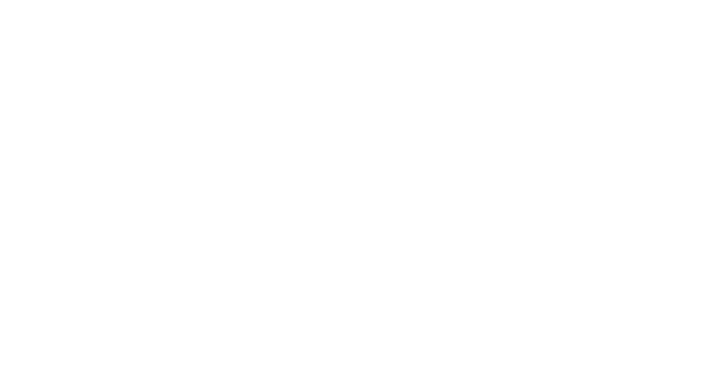
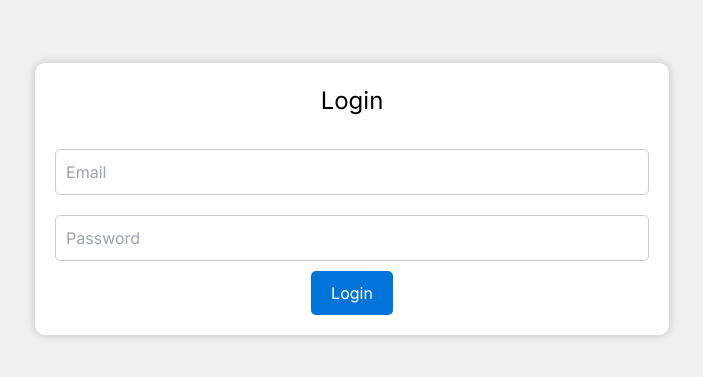
Before and after one commit to rubelmollik86/nitex-task-project, a React (Create React App) app: page /login in a window 1280 px wide. Before the commit this address had no page. Shown: the part 201-578 px from the top of the page, without its empty margins (288-991 px from the left). Built offline with nearby package versions, Linux system fonts and the light colour scheme.

Commit message:
create login and sign up page

```diff
--- a/src/App.js
+++ b/src/App.js
@@ -5,6 +5,7 @@
 import About from "./component/About/About";
 import Services from "./component/Services/Services";
 import ContactUs from "./component/ContactUs/ContactUs";
+import LoginForm from "./component/LoginPage/LoginPage";
 
 function App() {
   return (
@@ -14,6 +15,7 @@
         <Route path="/about" element={<About />} />
         <Route path="/service" element={<Services />} />
         <Route path="/contact" element={< ContactUs />} />
+        <Route path="/login" element={< LoginForm />} />
       </Routes>
     </div>
   );
--- a/src/component/Home/Home.js
+++ b/src/component/Home/Home.js
@@ -7,6 +7,8 @@
 import PressCoverage from "../PressCoverage/PressCoverage";
 import Testimonials from "../Testimonials/Testimonials";
 import Footer from "../Footer/Footer";
+import LoginForm from "../LoginPage/LoginPage";
+import SignupForm from "../SgnUpPage/SgnUpPage";
 
 const Home = () => {
   return (
@@ -19,6 +21,8 @@
       <PressCoverage />
       <Testimonials />
       <Footer />
+      <LoginForm />
+      <SignupForm/>
     </div>
   );
 };
--- /dev/null
+++ b/src/component/LoginPage/LoginPage.css
@@ -0,0 +1,42 @@
+.login-container {
+    display: flex;
+    justify-content: center;
+    align-items: center;
+    height: 100vh;
+    background-color: #f0f0f0;
+}
+
+.login-form {
+    background-color: #ffffff;
+    padding: 20px;
+    border-radius: 10px;
+    box-shadow: 0 0 10px rgba(0, 0, 0, 0.2);
+    text-align: center;
+}
+
+.login-form h2 {
+    font-size: 24px;
+    margin-bottom: 20px;
+}
+
+.login-form input {
+    width: 100%;
+    padding: 10px;
+    margin: 10px 0;
+    border: 1px solid #ccc;
+    border-radius: 5px;
+    font-size: 16px;
+}
+
+.login-form button {
+    background-color: #0074d9;
+    color: #fff;
+    padding: 10px 20px;
+    border: none;
+    border-radius: 5px;
+    cursor: pointer;
+}
+
+.login-form button:hover {
+    background-color: #0056b3;
+}
--- /dev/null
+++ b/src/component/LoginPage/LoginPage.js
@@ -0,0 +1,37 @@
+import React, { useState } from "react";
+import "./LoginPage.css"; // Create a CSS file for styling
+
+function LoginForm() {
+  const [email, setEmail] = useState("");
+  const [password, setPassword] = useState("");
+
+  const handleLogin = (e) => {
+    e.preventDefault();
+    // Handle login logic here
+  };
+
+  return (
+    <div className="login-container">
+      <div className="login-form">
+        <h2>Login</h2>
+        <form onSubmit={handleLogin}>
+          <input
+            type="email"
+            placeholder="Email"
+            value={email}
+            onChange={(e) => setEmail(e.target.value)}
+          />
+          <input
+            type="password"
+            placeholder="Password"
+            value={password}
+            onChange={(e) => setPassword(e.target.value)}
+          />
+          <button type="submit">Login</button>
+        </form>
+      </div>
+    </div>
+  );
+}
+
+export default LoginForm;
--- a/src/component/Navbar/Navbar.js
+++ b/src/component/Navbar/Navbar.js
@@ -1,50 +1,76 @@
-import React from "react";
+import React, { useState } from "react";
+import { Link, NavLink } from "react-router-dom"; // Import Link from react-router-dom
+import { FontAwesomeIcon } from "@fortawesome/react-fontawesome";
+import { faBars } from "@fortawesome/free-solid-svg-icons";
+import LoginForm from "../LoginPage/LoginPage";
 
 function Navbar() {
+  const [isMenuOpen, setMenuOpen] = useState(false);
+
+  const handleMenuToggle = () => {
+    setMenuOpen(!isMenuOpen);
+  };
+
   return (
-    <nav className="bg-gray-800 text-white p-4 ">
-      <div className="container mx-auto flex flex-wrap items-center justify-center">
+    <nav className="bg-gray-800 text-white p-4">
+      <div className="container mx-auto flex flex-wrap items-center justify-between">
         {/* Logo (First Column) */}
         <div className="text-2xl font-bold">Your Logo</div>
 
-        {/* Navigation Items (Second Column) */}
-        <ul className="flex space-x-4 md:flex-1 justify-center">
+        {/* Menu Icon for Mobile (Third Column) */}
+        <div
+          className={`md:hidden cursor-pointer ${isMenuOpen ? "hidden" : ""}`}
+          onClick={handleMenuToggle}
+        >
+          <FontAwesomeIcon icon={faBars} className="text-2xl" />
+        </div>
+
+        {/* Navigation Items (Conditional Rendering) */}
+        {isMenuOpen || window.innerWidth > 768 ? (
+          <ul className="md:flex md:space-x-4 md:flex-1 justify-center md:items-center">
             <li>
-            <a href="/" className="hover:text-yellow-400">
+              <Link to="/" className="hover:text-yellow-400">
                 Home
-            </a>
+              </Link>
             </li>
             <li>
-            <a href="/about" className="hover:text-yellow-400">
+              <Link to="/about" className="hover:text-yellow-400">
                 About
-            </a>
+              </Link>
             </li>
             <li>
-            <a href="/service" className="hover:text-yellow-400">
+              <Link to="/service" className="hover:text-yellow-400">
                 Service
-            </a>
+              </Link>
             </li>
             <li>
-            <a href="/contact" className="hover:text-yellow-400">
+              <Link to="/contact" className="hover:text-yellow-400">
                 Contact-Us
-            </a>
+              </Link>
             </li>
             {/* Add more navigation items */}
           </ul>
+        ) : null}
 
-        {/* Login/Sign-up (Third Column) */}
-        <div className="flex space-x-4 md:mt-4 ">
+        {/* Login/Sign-up (Fourth Column) */}
+        {(isMenuOpen || window.innerWidth > 768) && (
+          <div className="md:flex space-x-4 md:mt-0">
             <div className="flex justify-center">
-            <a href="#login" className="hover:text-yellow-400">
+              <NavLink to="/login" className="hover:text-yellow-400">
+                {" "}
+                {LoginForm}
                 Login
-            </a>
+              </NavLink>
             </div>
             <div className="flex justify-center">
-            <a href="#signup" className="hover:text-yellow-400">
+              <Link to="/signup" className="hover:text-yellow-400">
+                {" "}
+                {/* Link to Sign Up page */}
                 Sign Up
-            </a>
+              </Link>
             </div>
           </div>
+        )}
       </div>
     </nav>
   );
--- /dev/null
+++ b/src/component/SgnUpPage/SgnUpPage.js
@@ -0,0 +1,125 @@
+import React, { useState } from "react";
+import { FontAwesomeIcon } from "@fortawesome/react-fontawesome";
+import {
+  faUser,
+  faEnvelope,
+  faLock,
+} from "@fortawesome/free-solid-svg-icons";
+
+function SignupForm() {
+  const [formData, setFormData] = useState({
+    username: "",
+    email: "",
+    password: "",
+    confirmPassword: "",
+  });
+
+  const handleChange = (e) => {
+    const { name, value } = e.target;
+    setFormData({
+      ...formData,
+      [name]: value,
+    });
+  };
+
+  const handleSubmit = (e) => {
+    e.preventDefault();
+    // Add your form submission logic here
+    console.log(formData);
+  };
+
+  return (
+    <div className="w-full max-w-md m-auto mt-10">
+      <form
+        className="bg-white shadow-md rounded px-8 pt-6 pb-8 mb-4"
+        onSubmit={handleSubmit}
+      >
+        <h2 className="text-2xl font-bold mb-4">Sign Up</h2>
+        <div className="mb-4">
+          <label className="block text-gray-700 text-sm font-bold mb-2">
+            Username
+          </label>
+          <div className="relative">
+            <span className="absolute inset-y-0 left-0 flex items-center pl-3">
+              <FontAwesomeIcon icon={faUser} className="text-gray-400" />
+            </span>
+            <input
+              type="text"
+              name="username"
+              value={formData.username}
+              onChange={handleChange}
+              className="pl-10 appearance-none border rounded w-full py-2 px-3 text-gray-700 leading-tight focus:outline-none focus:shadow-outline"
+              placeholder="Username"
+              required
+            />
+          </div>
+        </div>
+        <div className="mb-4">
+          <label className="block text-gray-700 text-sm font-bold mb-2">
+            Email
+          </label>
+          <div className="relative">
+            <span className="absolute inset-y-0 left-0 flex items-center pl-3">
+              <FontAwesomeIcon icon={faEnvelope} className="text-gray-400" />
+            </span>
+            <input
+              type="email"
+              name="email"
+              value={formData.email}
+              onChange={handleChange}
+              className="pl-10 appearance-none border rounded w-full py-2 px-3 text-gray-700 leading-tight focus:outline-none focus:shadow-outline"
+              placeholder="Email"
+              required
+            />
+          </div>
+        </div>
+        <div className="mb-4">
+          <label className="block text-gray-700 text-sm font-bold mb-2">
+            Password
+          </label>
+          <div className="relative">
+            <span className="absolute inset-y-0 left-0 flex items-center pl-3">
+              <FontAwesomeIcon icon={faLock} className="text-gray-400" />
+            </span>
+            <input
+              type="password"
+              name="password"
+              value={formData.password}
+              onChange={handleChange}
+              className="pl-10 appearance-none border rounded w-full py-2 px-3 text-gray-700 leading-tight focus:outline-none focus:shadow-outline"
+              placeholder="Password"
+              required
+            />
+          </div>
+        </div>
+        <div className="mb-4">
+          <label className="block text-gray-700 text-sm font-bold mb-2">
+            Confirm Password
+          </label>
+          <div className="relative">
+            <span className="absolute inset-y-0 left-0 flex items-center pl-3">
+              <FontAwesomeIcon icon={faLock} className="text-gray-400" />
+            </span>
+            <input
+              type="password"
+              name="confirmPassword"
+              value={formData.confirmPassword}
+              onChange={handleChange}
+              className="pl-10 appearance-none border rounded w-full py-2 px-3 text-gray-700 leading-tight focus:outline-none focus:shadow-outline"
+              placeholder="Confirm Password"
+              required
+            />
+          </div>
+        </div>
+        <button
+          type="submit"
+          className="bg-blue-500 hover:bg-blue-700 text-white font-bold py-2 px-4 rounded focus:outline-none focus:shadow-outline"
+        >
+          Sign Up
+        </button>
+      </form>
+    </div>
+  );
+}
+
+export default SignupForm;
```
Also changed, not shown: src/component/SgnUpPage/SgnUpPage.css (added). Lines whose indentation alone changed are shown as unchanged.
